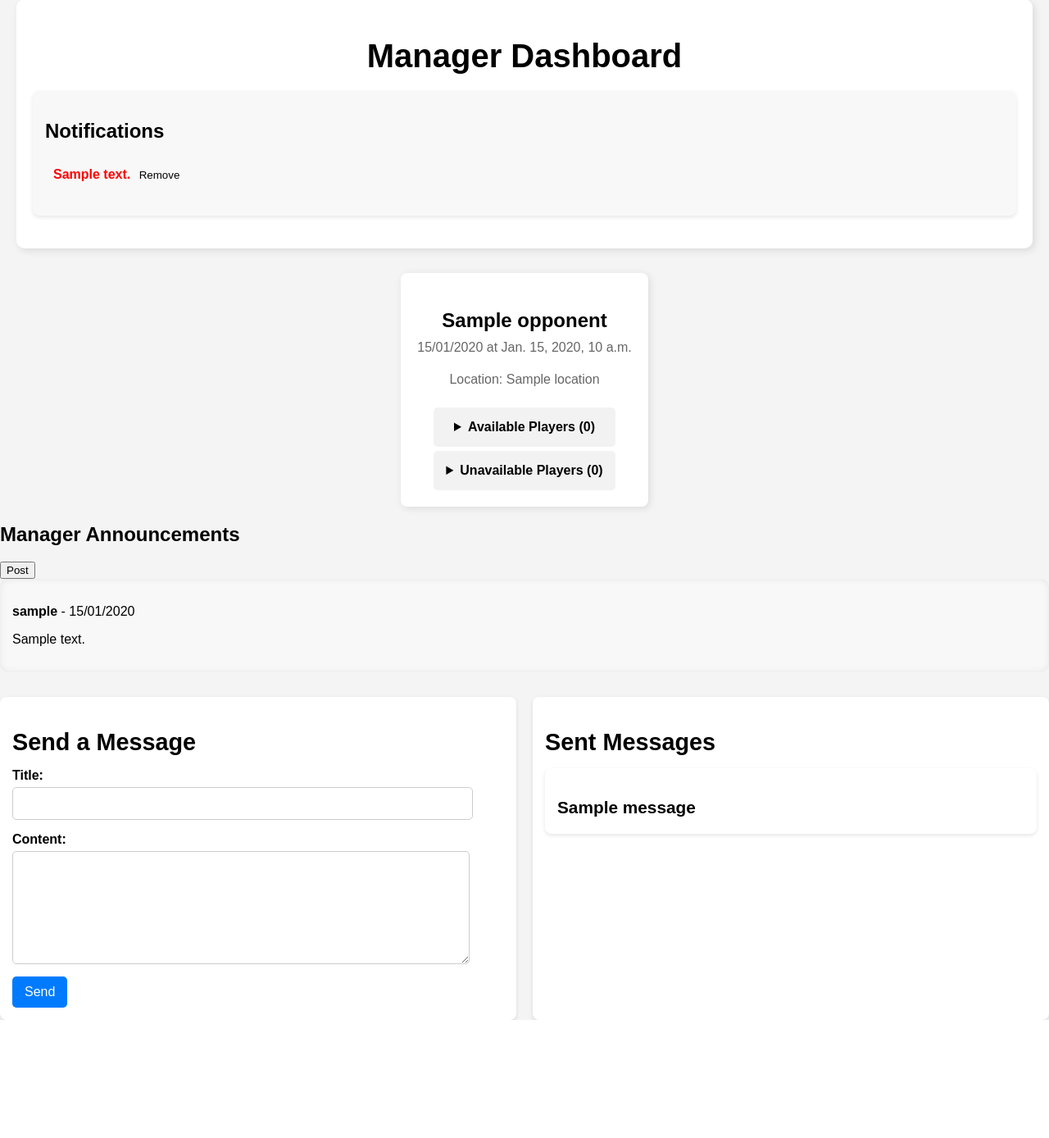
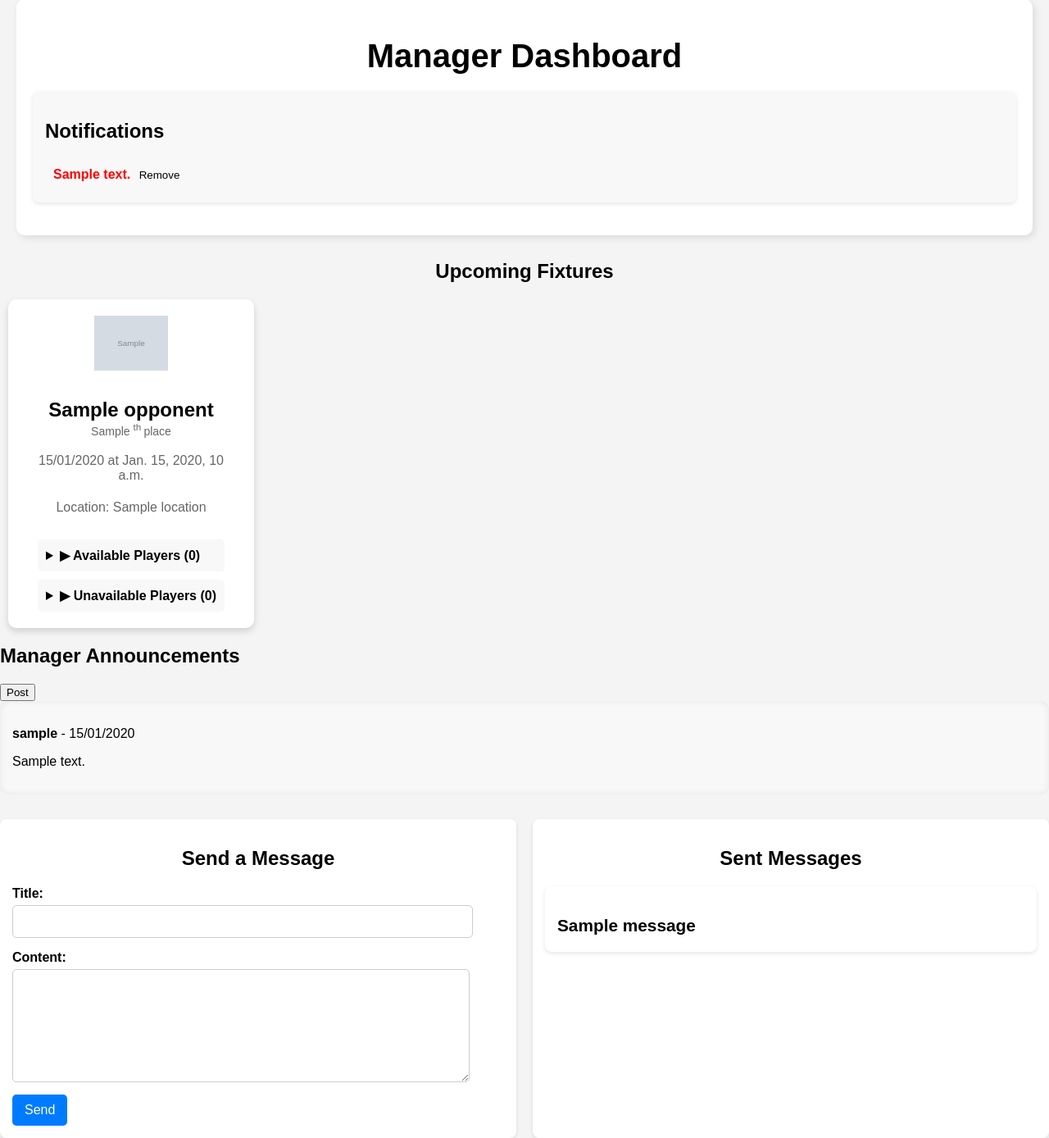
Before and after one commit to JLG-96/project4_cpd_site, a Django app: template cpd_site/team/templates/team/manager_dashboard.html in a window 1280 px wide. Shown: the part 81-1469 px from the top of the page at 82% size. Before the commit the page ends 1325 px from the top, so only its background shows below. Run offline with Django 5.2, Linux system fonts and the light colour scheme; the template is opened without the code that fills it: most values are stand-ins (such as "Sample title", 1, 10 or a date in 2020); grey boxes marked "Sample" are stand-in pictures.

Commit message:
updated manager dashboard 'upcoming fixtures' section to mirror the player dashboard

```diff
--- a/cpd_site/team/templates/team/manager_dashboard.html
+++ b/cpd_site/team/templates/team/manager_dashboard.html
@@ -52,16 +52,35 @@
 
 <!-- Upcoming Fixtures Section -->
 {% if upcoming_fixtures %}
+<h2 class="section-title">Upcoming Fixtures</h2>
 <div class="fixtures-container">
     {% for fixture in upcoming_fixtures %}
         <div class="fixture-card">
-            <h3>{{ fixture.opponent }}</h3>
+            <img src="{{ fixture.opponent.logo.url }}" alt="{{ fixture.opponent.name }} Logo" class="fixture-logo">
+            <h3>{{ fixture.opponent.name }}</h3>
+
+            {% if fixture.opponent.league_position %}
+                <p class="league-position">
+                    {{ fixture.opponent.league_position }}
+                    <sup>
+                        {% if fixture.opponent.league_position|slice:"-1:" == "1" and fixture.opponent.league_position != 11 %}st
+                        {% elif fixture.opponent.league_position|slice:"-1:" == "2" and fixture.opponent.league_position != 12 %}nd
+                        {% elif fixture.opponent.league_position|slice:"-1:" == "3" and fixture.opponent.league_position != 13 %}rd
+                        {% else %}th{% endif %}
+                    </sup> place
+                </p>
+            {% else %}
+                <p class="league-position">Position unavailable</p>
+            {% endif %}
+
+
             <p class="fixture-date">{{ fixture.date|date:"d/m/Y" }} at {{ fixture.time }}</p>
             <p class="fixture-location">Location: {{ fixture.location }}</p>
 
             <div class="availability">
+                <!-- Available Players Dropdown -->
                 <details>
-                    <summary>Available Players ({{ fixture_availability|get_item:fixture.id|yes_count }})</summary>
+                    <summary>▶ Available Players ({{ fixture_availability|get_item:fixture.id|yes_count }})</summary>
                     <ul>
                         {% for player in fixture_availability|get_item:fixture.id %}
                             {% if player.status == "yes" %}
@@ -73,8 +92,9 @@
                     </ul>
                 </details>
 
+                <!-- Unavailable Players Dropdown -->
                 <details>
-                    <summary>Unavailable Players ({{ fixture_availability|get_item:fixture.id|no_count }})</summary>
+                    <summary>▶ Unavailable Players ({{ fixture_availability|get_item:fixture.id|no_count }})</summary>
                     <ul>
                         {% for player in fixture_availability|get_item:fixture.id %}
                             {% if player.status == "no" %}
@@ -92,6 +112,69 @@
 {% else %}
 <p>No upcoming fixtures.</p>
 {% endif %}
+
+<!-- CSS Styling (Matches Player Dashboard) -->
+<style>
+    .section-title {
+        text-align: center;
+        font-size: 24px;
+        font-weight: bold;
+        margin-bottom: 20px;
+    }
+
+    .fixtures-container {
+        display: grid;
+        grid-template-columns: repeat(auto-fill, minmax(280px, 1fr));
+        gap: 20px;
+        justify-content: center;
+        padding: 0 10px;
+    }
+
+    .fixture-card {
+        background: white;
+        padding: 20px;
+        border-radius: 10px;
+        box-shadow: 0 4px 8px rgba(0,0,0,0.15);
+        text-align: center;
+        transition: transform 0.2s ease-in-out;
+    }
+
+    .fixture-card:hover {
+        transform: translateY(-5px);
+    }
+
+    .fixture-logo {
+        max-width: 90px;
+        display: block;
+        margin: 0 auto 10px;
+    }
+
+    .league-position {
+        font-size: 14px;
+        font-weight: normal;
+        color: #666;
+        margin-top: -5px;
+    }
+
+    details {
+        text-align: left;
+        margin-top: 10px;
+        background: #f8f8f8;
+        padding: 5px;
+        border-radius: 5px;
+        cursor: pointer;
+    }
+
+    summary {
+        font-weight: bold;
+        cursor: pointer;
+    }
+
+    ul {
+        margin: 0;
+        padding-left: 15px;
+    }
+</style>
 
 <!-- Manager Posts -->
 <div class="dashboard-section">
```
Also changed, not shown: cpd_site/team/views.py (+21 -2 lines), cpd_site/db.sqlite3.
